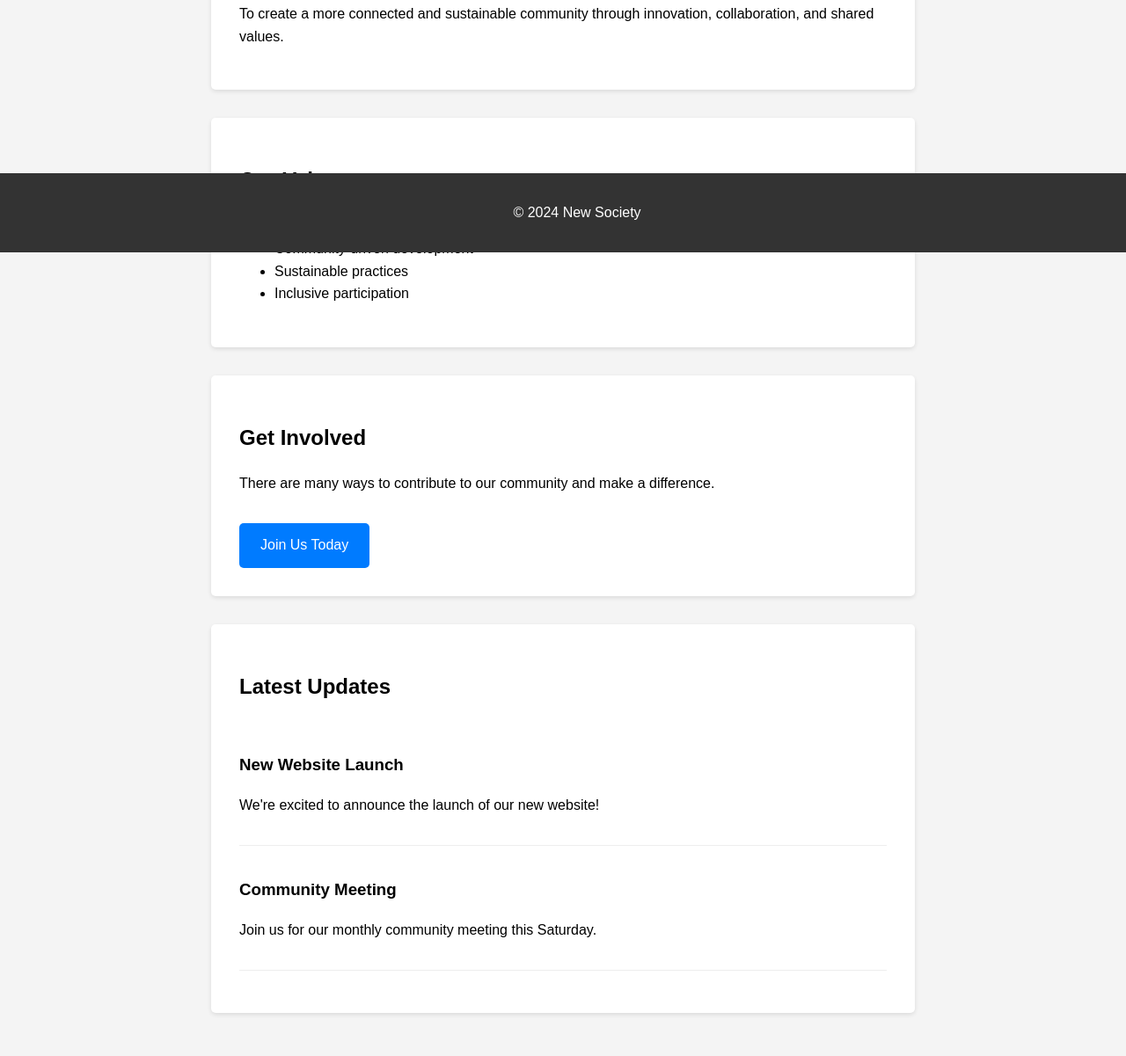
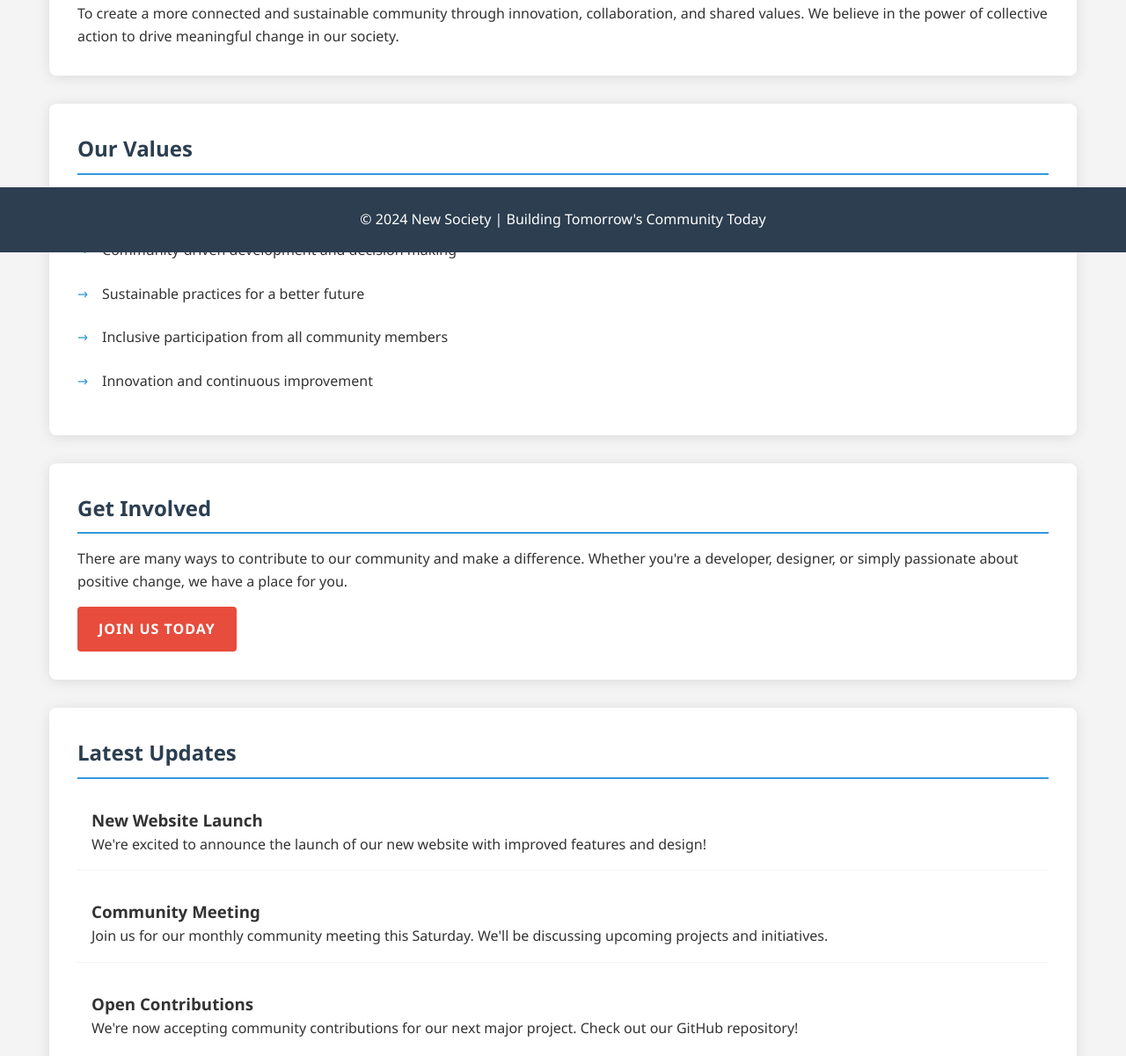
Before and after one commit to Matz2358/new-society-test, a plain HTML site: page index.html in a window 1280 px wide. Shown: the part 513-1714 px from the top of the page at 88% size. Drawn offline with Linux system fonts and the light colour scheme.

Commit message:
Update website with external CSS and improved design [main branch]

```diff
--- a/index.html
+++ b/index.html
@@ -4,93 +4,41 @@
     <meta charset="UTF-8">
     <meta name="viewport" content="width=device-width, initial-scale=1.0">
     <title>New Society Test</title>
-    <style>
-        body {
-            font-family: Arial, sans-serif;
-            line-height: 1.6;
-            margin: 0;
-            padding: 0;
-            background-color: #f4f4f4;
-        }
-        header {
-            background-color: #333;
-            color: white;
-            text-align: center;
-            padding: 2rem;
-        }
-        main {
-            max-width: 800px;
-            margin: 2rem auto;
-            padding: 0 1rem;
-            padding-bottom: 6rem;
-        }
-        section {
-            background-color: white;
-            padding: 2rem;
-            border-radius: 5px;
-            box-shadow: 0 2px 5px rgba(0,0,0,0.1);
-            margin-bottom: 2rem;
-        }
-        footer {
-            text-align: center;
-            padding: 1rem;
-            background-color: #333;
-            color: white;
-            position: fixed;
-            bottom: 0;
-            width: 100%;
-        }
-        .cta-button {
-            display: inline-block;
-            padding: 0.8rem 1.5rem;
-            background-color: #007bff;
-            color: white;
-            text-decoration: none;
-            border-radius: 5px;
-            margin-top: 1rem;
-        }
-        .cta-button:hover {
-            background-color: #0056b3;
-        }
-        .updates-list {
-            list-style: none;
-            padding: 0;
-        }
-        .updates-list li {
-            padding: 1rem 0;
-            border-bottom: 1px solid #eee;
-        }
-    </style>
+    <link rel="stylesheet" href="styles.css">
 </head>
 <body>
     <header>
         <h1>Welcome to New Society</h1>
+        <p>Building a better future together</p>
     </header>
     <main>
         <section>
             <h2>About Us</h2>
-            <p>This is a simple test page for our new society project.</p>
+            <p>This is a simple test page for our new society project, where we're working to create positive change through collaboration and innovation.</p>
         </section>
 
         <section>
             <h2>Our Mission</h2>
-            <p>To create a more connected and sustainable community through innovation, collaboration, and shared values.</p>
+            <p>To create a more connected and sustainable community through innovation, collaboration, and shared values. We believe in the power of collective action to drive meaningful change in our society.</p>
         </section>
 
         <section>
             <h2>Our Values</h2>
-            <ul>
-                <li>Transparency and openness</li>
-                <li>Community-driven development</li>
-                <li>Sustainable practices</li>
-                <li>Inclusive participation</li>
+            <ul class="values-list">
+                <li>Transparency and openness in all our operations</li>
+                <li>Community-driven development and decision making</li>
+                <li>Sustainable practices for a better future</li>
+                <li>Inclusive participation from all community members</li>
+                <li>Innovation and continuous improvement</li>
             </ul>
         </section>
 
         <section>
             <h2>Get Involved</h2>
-            <p>There are many ways to contribute to our community and make a difference.</p>
-            <a href="#" class="cta-button">Join Us Today</a>
+            <p>There are many ways to contribute to our community and make a difference. Whether you're a developer, designer, or simply passionate about positive change, we have a place for you.</p>
+            <div class="cta-container">
+                <a href="#" class="cta-button">Join Us Today</a>
+            </div>
         </section>
 
         <section>
@@ -98,17 +46,21 @@
             <ul class="updates-list">
                 <li>
                     <h3>New Website Launch</h3>
-                    <p>We're excited to announce the launch of our new website!</p>
+                    <p>We're excited to announce the launch of our new website with improved features and design!</p>
                 </li>
                 <li>
                     <h3>Community Meeting</h3>
-                    <p>Join us for our monthly community meeting this Saturday.</p>
+                    <p>Join us for our monthly community meeting this Saturday. We'll be discussing upcoming projects and initiatives.</p>
+                </li>
+                <li>
+                    <h3>Open Contributions</h3>
+                    <p>We're now accepting community contributions for our next major project. Check out our GitHub repository!</p>
                 </li>
             </ul>
         </section>
     </main>
     <footer>
-        <p>&copy; 2024 New Society</p>
+        <p>&copy; 2024 New Society | Building Tomorrow's Community Today</p>
     </footer>
 </body>
 </html>
--- /dev/null
+++ b/styles.css
@@ -0,0 +1,145 @@
+/* Modern CSS with CSS Variables */
+:root {
+    --primary-color: #2c3e50;
+    --secondary-color: #3498db;
+    --accent-color: #e74c3c;
+    --text-color: #333;
+    --light-bg: #f4f4f4;
+    --spacing-unit: 1rem;
+    --max-width: 1200px;
+    --border-radius: 8px;
+    --box-shadow: 0 2px 15px rgba(0,0,0,0.1);
+}
+
+* {
+    margin: 0;
+    padding: 0;
+    box-sizing: border-box;
+}
+
+body {
+    font-family: 'Segoe UI', Tahoma, Geneva, Verdana, sans-serif;
+    line-height: 1.6;
+    color: var(--text-color);
+    background-color: var(--light-bg);
+}
+
+/* Header Styles */
+header {
+    background: linear-gradient(135deg, var(--primary-color), var(--secondary-color));
+    color: white;
+    padding: calc(var(--spacing-unit) * 3) var(--spacing-unit);
+    text-align: center;
+    box-shadow: var(--box-shadow);
+}
+
+header h1 {
+    font-size: 2.5rem;
+    margin-bottom: var(--spacing-unit);
+    text-shadow: 2px 2px 4px rgba(0,0,0,0.2);
+}
+
+/* Main Content */
+main {
+    max-width: var(--max-width);
+    margin: calc(var(--spacing-unit) * 2) auto;
+    padding: 0 var(--spacing-unit);
+    padding-bottom: calc(var(--spacing-unit) * 6);
+}
+
+section {
+    background: white;
+    padding: calc(var(--spacing-unit) * 2);
+    margin-bottom: calc(var(--spacing-unit) * 2);
+    border-radius: var(--border-radius);
+    box-shadow: var(--box-shadow);
+    transition: transform 0.3s ease;
+}
+
+section:hover {
+    transform: translateY(-5px);
+}
+
+section h2 {
+    color: var(--primary-color);
+    margin-bottom: var(--spacing-unit);
+    border-bottom: 2px solid var(--secondary-color);
+    padding-bottom: calc(var(--spacing-unit) * 0.5);
+}
+
+/* Lists */
+.values-list, .updates-list {
+    list-style: none;
+    padding: 0;
+}
+
+.values-list li {
+    padding: calc(var(--spacing-unit) * 0.5) 0;
+    margin-bottom: calc(var(--spacing-unit) * 0.5);
+    display: flex;
+    align-items: center;
+}
+
+.values-list li::before {
+    content: '→';
+    color: var(--secondary-color);
+    margin-right: var(--spacing-unit);
+}
+
+.updates-list li {
+    padding: var(--spacing-unit);
+    border-bottom: 1px solid var(--light-bg);
+    margin-bottom: var(--spacing-unit);
+}
+
+.updates-list li:last-child {
+    border-bottom: none;
+}
+
+/* Buttons */
+.cta-button {
+    display: inline-block;
+    padding: calc(var(--spacing-unit) * 0.8) calc(var(--spacing-unit) * 1.5);
+    background-color: var(--accent-color);
+    color: white;
+    text-decoration: none;
+    border-radius: calc(var(--border-radius) / 2);
+    transition: all 0.3s ease;
+    text-align: center;
+    margin-top: var(--spacing-unit);
+    font-weight: bold;
+    text-transform: uppercase;
+    letter-spacing: 1px;
+}
+
+.cta-button:hover {
+    background-color: #c0392b;
+    transform: translateY(-2px);
+    box-shadow: 0 4px 10px rgba(0,0,0,0.2);
+}
+
+/* Footer */
+footer {
+    background: var(--primary-color);
+    color: white;
+    text-align: center;
+    padding: calc(var(--spacing-unit) * 1.5);
+    position: fixed;
+    bottom: 0;
+    width: 100%;
+}
+
+/* Responsive Design */
+@media (max-width: 768px) {
+    :root {
+        --spacing-unit: 0.8rem;
+    }
+
+    header h1 {
+        font-size: 2rem;
+    }
+
+    section {
+        padding: var(--spacing-unit);
+    }
+}
```
